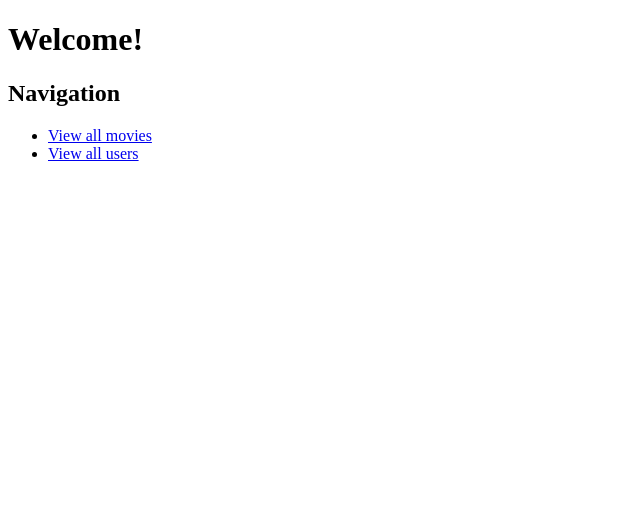
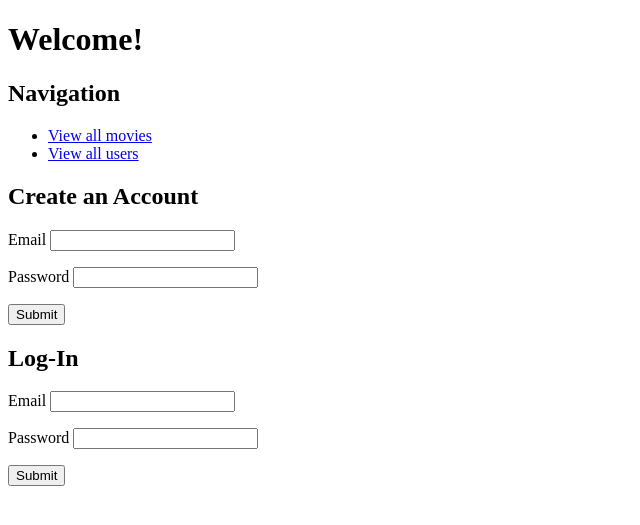
Before and after one commit to loranne/hb-ratings-v2, a Flask app: page / in a window 1280 px wide. Shown: the top 525 px of the page, without its empty margins (0-640 px from the left). Run offline with Flask 2, Linux system fonts and the light colour scheme.

Commit message:
part 4 completed login and create account

```diff
--- a/server.py
+++ b/server.py
@@ -54,6 +54,40 @@ def show_user(user_id):
 
     return render_template('user_details.html', user=user)
 
+@app.route('/users', methods=['POST'])
+def register_user():
+
+    email = request.form.get('create-email')
+    password = request.form.get('create-password')
+
+    user = crud.get_user_by_email(email)
+
+    if user:
+        flash('Cannot create an account with that email. Try again.')
+    else:
+        crud.create_user(email, password)
+        flash('Account created! Please log in.')
+
+    return redirect('/')
+
+@app.route('/users')
+def login_user():
+
+    email = request.form.get('login-email')
+    password = request.form.get('login-password')
+
+    user_email = crud.get_user_by_email(email)
+    user_password = crud.validate_user_password(password)
+
+    session['user'] = User.user_id
+
+    if user:
+        flash('Welcome Back!')
+    else:
+        flash('No account by that name! Please create an account.')
+
+    return redirect('/')
+
 if __name__ == '__main__':
     connect_to_db(app)
     app.run(debug=True, host='0.0.0.0')
--- a/templates/base.html
+++ b/templates/base.html
@@ -10,6 +10,13 @@
     {% block head %}{% endblock %}
   </head>
   <body>
+
+    {% for msg in get_flashed_messages() %}
+      <p class="flash-msg">
+        {{ msg }}
+      </p>
+    {% endfor %}
+
     {% block body %}{% endblock %}
 
     {% block after_body %}{% endblock %}
--- a/templates/homepage.html
+++ b/templates/homepage.html
@@ -9,4 +9,34 @@
     <li><a href="/movies">View all movies</a></li>
     <li><a href="/users">View all users</a></li>
   </ul>
+
+  <h2>Create an Account</h2>
+  <form action="/users" method="POST" name="create-acct">
+      <p>
+        Email <input type="text" name="create-email" required=True>
+      </p>
+
+      <p>
+        Password <input type="password" name="create-password" required=True>
+      </p>
+
+      <p>
+        <input type="submit">
+      </p>
+
+    </form>
+
+    <h2>Log-In</h2>
+  <form action="/users" name="login">
+    <p>
+      Email <input type="text" name="login-email" required=True>
+    </p>
+
+    <p>
+      Password <input type="password" name="login-password" required=True>
+    </p>
+    <p>
+      <input type="submit">
+    </p>
+  </form>
 {% endblock %}
```
Also changed, not shown: crud.py (+17 -3 lines).
